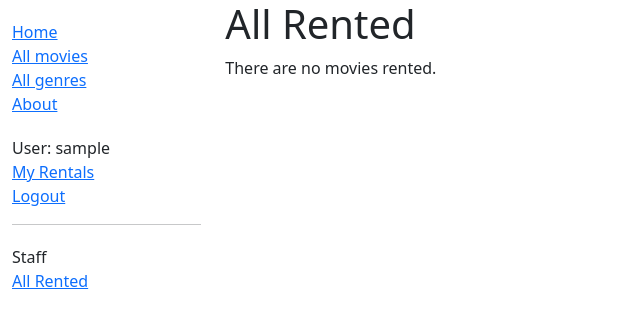
After one commit to josephmtinangi/dvd-movie-rental, a Django app: page /catalog/all-rented in a window 1280 px wide. The commit adds this page. Shown: the top 328 px of the page, without its empty margins (0-640 px from the left). Run offline with Django 4.2, Linux system fonts and the light colour scheme; the visitor is signed in with stand-in values (Sample User, id 1); data that the repository does not hold is empty.

Commit message:
Show all rented

```diff
--- a/catalog/templates/base_generic.html
+++ b/catalog/templates/base_generic.html
@@ -26,7 +26,6 @@
               <li><a href="">All genres</a></li>
               <li><a href="{% url 'about' %}">About</a></li>
             </ul>
-            <hr>
             <ul class="sidebar-nav">
                {% if user.is_authenticated %}
                  <li>User: {{ user.get_username }}</li>
@@ -36,6 +35,13 @@
                  <li><a href="{% url 'login' %}?next={{ request.path }}">Login</a></li>
                {% endif %}
             </ul>
+            <hr>
+            {% if user.is_authenticated %}
+            <ul class="sidebar-nav">
+              <li>Staff</li>
+              <li><a href="{% url 'all-rented' %}">All Rented</a></li>
+            </ul>
+            {% endif %}
           {% endblock %}
         </div>
         <div class="col-sm-10 ">
--- /dev/null
+++ b/catalog/templates/catalog/rental_list.html
@@ -0,0 +1,15 @@
+{% extends "base_generic.html" %}
+
+{% block content %}
+	<h1>All Rented</h1>
+
+	{% if rental_list %}
+		<ul>
+			{% for rental in rental_list %}
+				<li class="{% if rental.is_overdue %}text-danger{% endif %}"><a href="{% url 'movie-detail' rental.movie.id %}">{{ rental.movie.title }}</a></li>
+			{% endfor %}
+		</ul>
+	{% else %}
+		<p>There are no movies rented.</p>
+	{% endif %}
+{% endblock %}
--- a/catalog/templates/catalog/rental_list_user.html
+++ b/catalog/templates/catalog/rental_list_user.html
@@ -8,6 +8,8 @@
 			{% for rental in rental_list %}
 				<li class="{% if rental.is_overdue %}text-danger{% endif %}">
 					<a href="{% url 'movie-detail' rental.movie.id %}">{{ rental.movie.title }}</a>
+					&middot;
+					{{ rental.due_date }}
 				</li>
 			{% endfor %}
 		</ul>
--- a/catalog/urls.py
+++ b/catalog/urls.py
@@ -7,5 +7,6 @@ urlpatterns = [
 	path('movies/', views.MovieListView.as_view(), name='movies'),
 	path('movies/<int:pk>', views.MovieDetailView.as_view(), name='movie-detail'),
 	path('mymovies/', views.RentedMoviesByUserListView.as_view(), name='my-rentals'),
+	path('all-rented', views.RentedMoviesListView.as_view(), name='all-rented'),
 	path('movie/<uuid:pk>/renew/', views.renew_movie_staff, name='renew-movie-staff'),
 ]
--- a/catalog/views.py
+++ b/catalog/views.py
@@ -59,9 +59,13 @@ class RentedMoviesByUserListView(LoginRequiredMixin, generic.ListView):
 			 .order_by('due_back')
 		)
 
+class RentedMoviesListView(LoginRequiredMixin, generic.ListView):
+	model = Rental
+	template_name = 'catalog/rental_list.html'
+	paginate_by = 10
 
 @login_required
-@permission_required('catalog.can_mark_returned', raised_exception=True)
+#@permission_required('catalog.can_mark_returned', raised_exception=True)
 def renew_movie_staff(request, pk):
 	rental = get_object_or_404(Rental, pk=pk)
 
```
